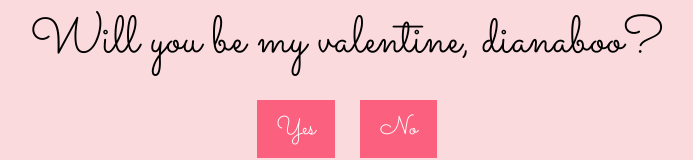
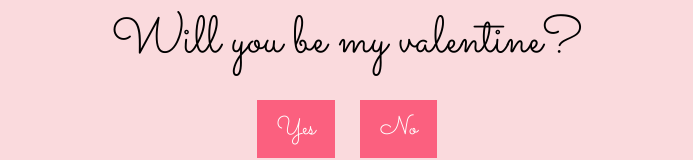
Before and after one commit to robmalonzo/Valentines-day-question-, a plain HTML site: page index.html in a window 1280 px wide. Shown: the part 471-631 px from the top of the page, without its empty margins (293-986 px from the left). Drawn offline with Linux system fonts and the light colour scheme.

Commit message:
Update index.html

```diff
--- a/index.html
+++ b/index.html
@@ -11,7 +11,7 @@
     <div id="container">
         <div id="image-container"></div> <!-- Container for displaying images -->
         <div id="text-container">
-            <div id="question">Will you be my valentine, dianaboo?</div> <!-- Question -->
+            <div id="question">Will you be my valentine?</div> <!-- Question -->
             <div id="options">
                 <button id="yes-button" onclick="selectOption('yes')">Yes</button> <!-- Yes button -->
                 <button id="no-button" onclick="selectOption('no')">No</button> <!-- No button -->
```
